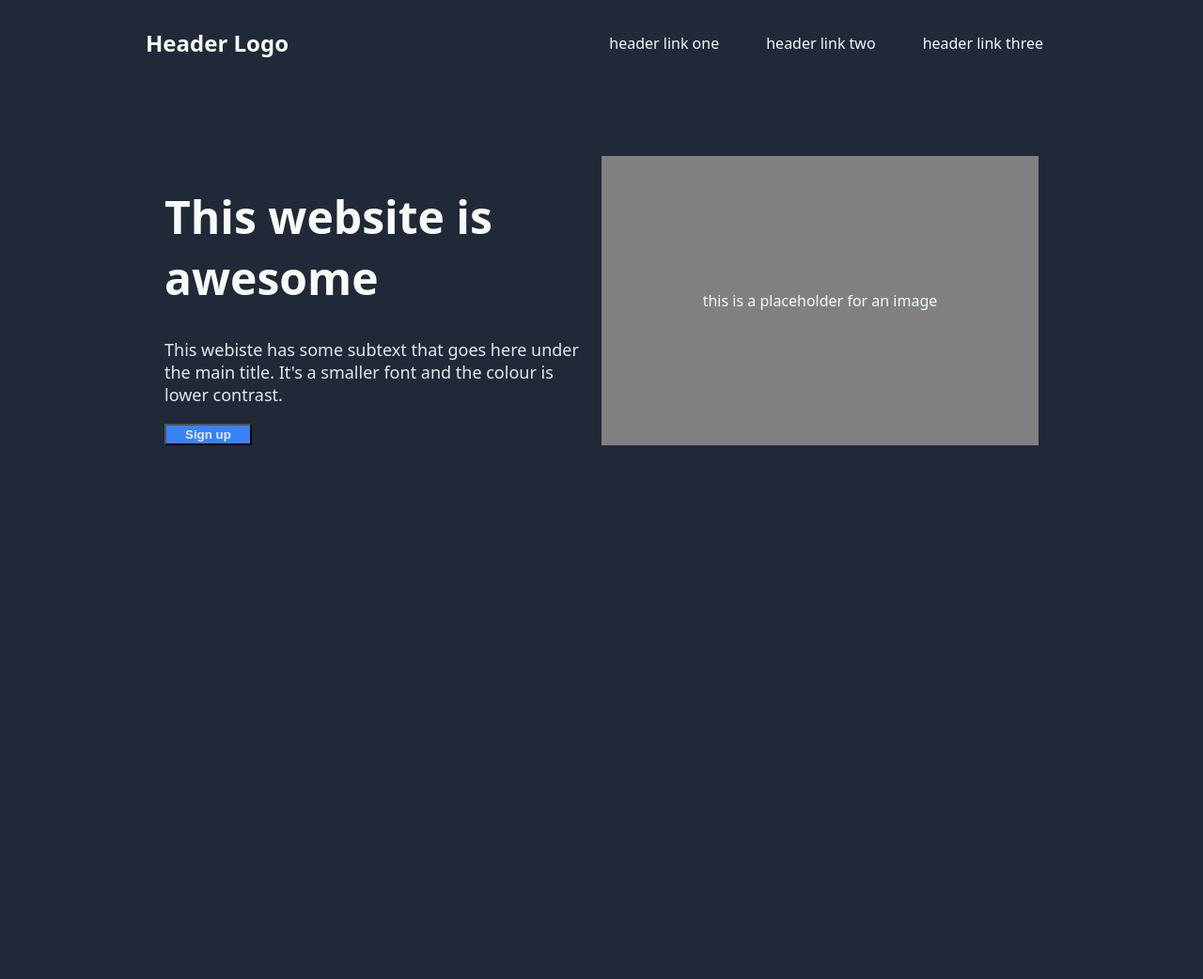
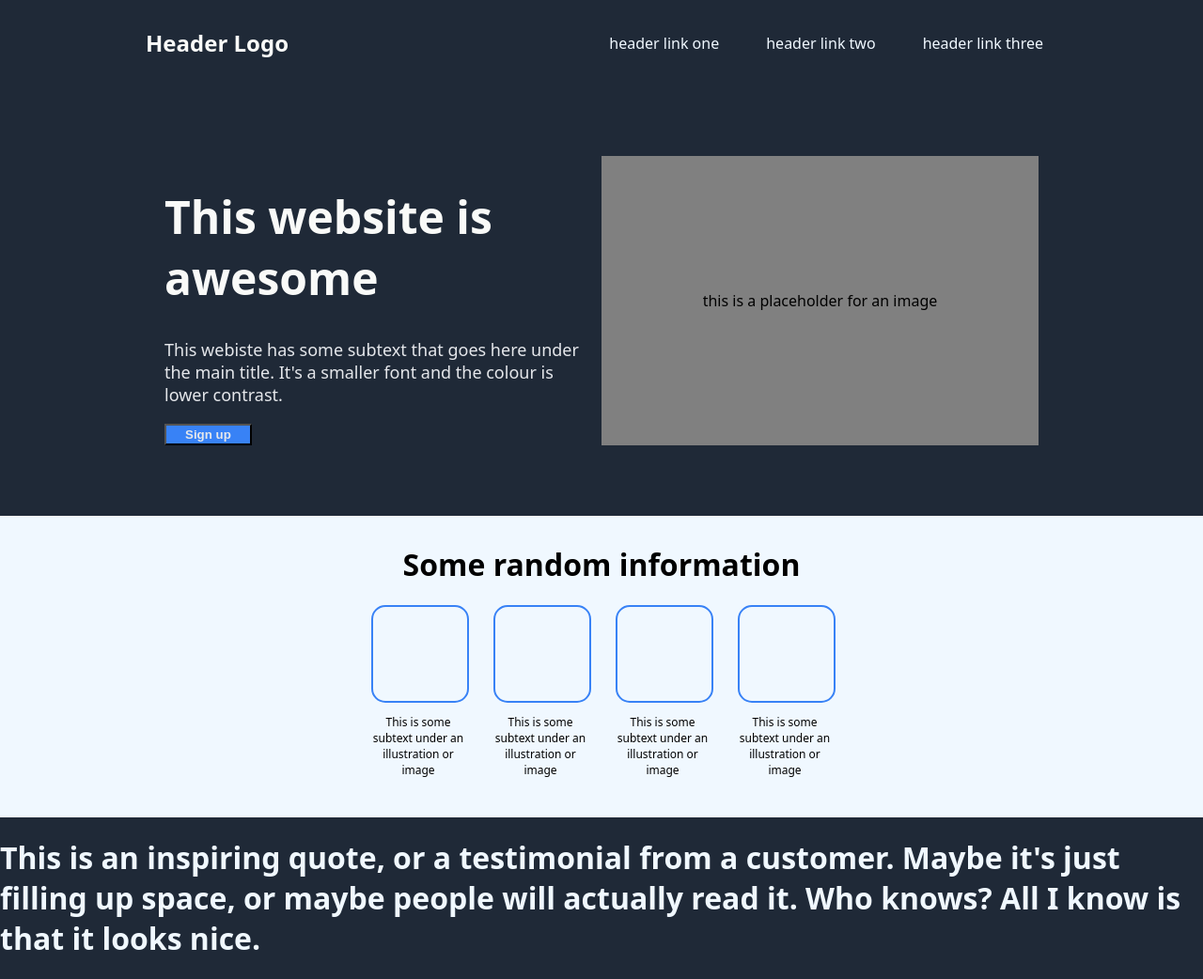
Before and after one commit to ColtonRandall/css-landing-page, a plain HTML site: page index.html in a window 1280 px wide. Shown: the whole page at 94% size. Before the commit the page ends 800 px from the top, so only its background shows below. Drawn offline with Linux system fonts and the light colour scheme.

Commit message:
Add central section with boxes and quotes

```diff
--- a/index.css
+++ b/index.css
@@ -8,6 +8,10 @@ body {
     Oxygen, Ubuntu, Cantarell, "Open Sans", "Helvetica Neue", sans-serif;
   background-color: #1f2937;
   color: aliceblue;
+}
+
+p {
+  color: black;
 }
 
 header {
@@ -71,3 +75,33 @@ button {
   background-color: grey;
   margin-right: 100px;
 }
+
+#random-info {
+  color: black;
+  padding-top: 30px;
+}
+
+#random-info-section {
+  background-color: aliceblue;
+  text-align: center;
+}
+
+.box-section {
+  display: flex;
+  flex-direction: row;
+  justify-content: center;
+  padding-bottom: 30px;
+  gap: 30px;
+}
+
+.inner-box-section {
+  width: 100px;
+  color: #e5e7eb;
+  font-size: 12px;
+}
+
+.boxes {
+  padding: 50px;
+  border: 2px solid #3882f6;
+  border-radius: 15px;
+}
--- a/index.html
+++ b/index.html
@@ -1,11 +1,13 @@
 <!DOCTYPE html>
 <html lang="en">
+
 <head>
   <meta charset="UTF-8" />
-    <meta name="viewport" content="width=device-width, initial-scale=1.0" / >
+  <meta name="viewport" content="width=device-width, initial-scale=1.0" />
   <link rel="stylesheet" href="index.css" />
   <title>Odin Project CSS Landing Page</title>
 </head>
+
 <body>
   <!-- Header -->
   <header>
@@ -28,15 +30,46 @@
         </p>
         <button>Sign up</button>
       </div>
-      <div id="image-placeholder"><p>this is a placeholder for an image</p></div>
+      <div id="image-placeholder">
+        <p>this is a placeholder for an image</p>
+      </div>
     </div>
 
     <!-- Some random information -->
+    <div id="random-info-section">
+      <h1 id="random-info">Some random information</h1>
+      <div class="box-section">
+        <div class="inner-box-section">
+          <div class="boxes"></div>
+          <p>This is some subtext under an illustration or image</p>
+        </div>
+        <div class="inner-box-section">
+          <div class="boxes"></div>
+          <p>This is some subtext under an illustration or image</p>
+        </div>
+        <div class="inner-box-section">
+          <div class="boxes"></div>
+          <p>This is some subtext under an illustration or image</p>
+        </div>
+        <div class="inner-box-section">
+          <div class="boxes"></div>
+          <p>This is some subtext under an illustration or image</p>
+        </div>
+      </div>
+    </div>
 
     <!-- Thor quote -->
+    <div>
+
+      <h1>
+        This is an inspiring quote, or a testimonial from a customer. Maybe it's just filling up space, or maybe
+        people will actually read it. Who knows? All I know is that it looks nice.
+      </h1>
+    </div>
 
     <!-- Call to action / sign up -->
 
     <!-- Footer -->
 </body>
+
 </html>
```
Also changed, not shown: 1 other file. Lines whose indentation alone changed are shown as unchanged.
